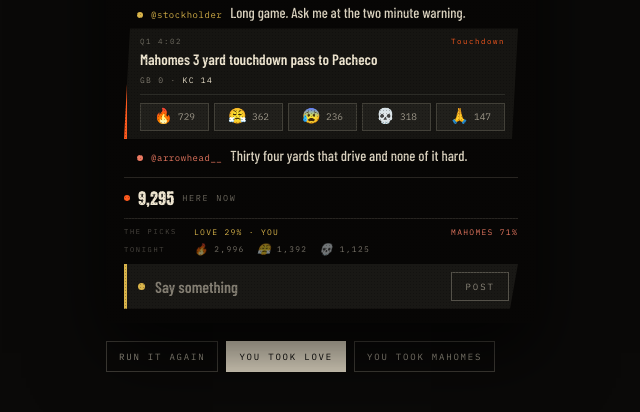
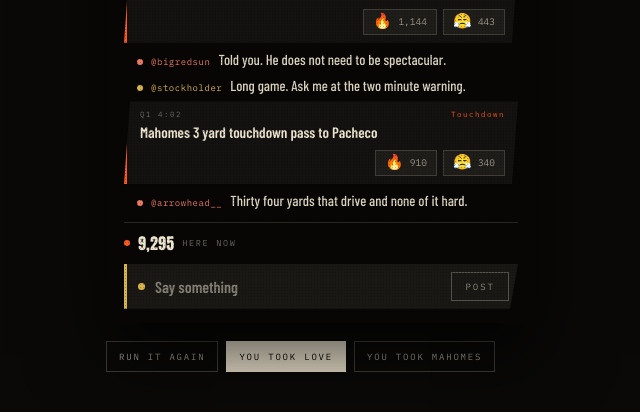
Before and after one commit to cameronkashani/lfs-demo, a plain HTML site: page live/index.html in a window 1280 px wide. Shown: the part 498-910 px from the top of the page, without its empty margins (319-959 px from the left). Drawn offline with Linux system fonts and the light colour scheme.

Commit message:
Two reactions, and cut the rest of the chrome

```diff
--- a/live/index.html
+++ b/live/index.html
@@ -202,9 +202,9 @@ body{background:#0A0908;color:var(--bone);
   clip-path:polygon(0 0,100% 0,calc(100% - 4px) 100%,0 100%)}
 .stakes.risk .st-l .tag{background:var(--risk)}
 .st-m{width:1px;background:rgba(237,228,207,.14);flex-shrink:0}
-.st-r{flex-shrink:0;text-align:right}
+.st-r{flex-shrink:0;text-align:right;align-self:center}
 .st-r b{display:block;font-family:'Anton',sans-serif;font-weight:400;font-size:22px;
-  line-height:1.1;margin:5px 0 4px;color:var(--mypc)}
+  line-height:1.1;margin:0 0 4px;color:var(--mypc)}
 .st-r em{font-style:normal;display:block;font-size:8px;letter-spacing:.18em;
   text-transform:uppercase;color:var(--flare)}
 .stakes.risk .st-r em{color:var(--risk)}
@@ -216,7 +216,7 @@ body{background:#0A0908;color:var(--bone);
   mask-image:linear-gradient(180deg,transparent 0,#000 16px)}
 .feed::-webkit-scrollbar{display:none}
 
-.play{flex-shrink:0;background:rgba(237,228,207,.065);color:var(--bone);
+.play{flex-shrink:0;background:rgba(237,228,207,.055);color:var(--bone);
   border-left:3px solid var(--flare);
   clip-path:polygon(6px 0,100% 0,calc(100% - 6px) 100%,0 100%);
   padding:8px 13px 8px;box-shadow:2px 2px 0 rgba(0,0,0,.55);
@@ -242,18 +242,19 @@ body{background:#0A0908;color:var(--bone);
    answer was the obvious thing: emoji with counts. It needs no explaining, it costs one
    thumb, and everybody already knows how it works.
 
-   The counts are the interesting part. They are seeded from BOTH sides of the room, so a
-   Love touchdown lights the fire for the twenty nine percent and the skull for the seventy
-   one at the same time. The mix under a play is the split reacting, which is a thing you
-   cannot get from a single number. */
-.rx{display:flex;gap:5px;margin-top:9px;padding-top:8px;
-  border-top:1px solid rgba(237,228,207,.10)}
-.play.turn .rx{border-top-color:rgba(11,7,5,.16)}
-.rx button{flex:1;display:flex;align-items:center;justify-content:center;gap:5px;
+   The counts are the interesting part. They are seeded from BOTH sides of the room: the
+   fire belongs to whoever the play just helped and the shrug to whoever it just hurt, so
+   the pair under a play is the split reacting and the bigger number tells you who is happy
+   without spending a word on it. */
+/* Two full width bars under every line put a lot of grey weight into a feed that is
+   supposed to read as text. Compact chips, hung on the right, do the same job and let the
+   slab stay a sentence with something small attached to it. */
+.rx{display:flex;gap:6px;margin-top:8px;justify-content:flex-end}
+.rx button{flex:0 0 auto;min-width:60px;display:flex;align-items:center;justify-content:center;gap:6px;
   background:rgba(237,228,207,.05);border:1px solid rgba(237,228,207,.16);
-  padding:5px 2px 6px;cursor:pointer;line-height:1;
+  padding:4px 9px 5px;cursor:pointer;line-height:1;
   transition:background .16s ease,border-color .16s ease,transform .12s ease}
-.play.turn .rx button{background:rgba(11,7,5,.05);border-color:rgba(11,7,5,.18)}
+.play.turn .rx button{background:rgba(11,7,5,.06);border-color:rgba(11,7,5,.2)}
 .rx .e{font-size:15px;line-height:1;
   font-family:'Apple Color Emoji','Segoe UI Emoji','Noto Color Emoji',sans-serif}
 .rx b{font-family:'IBM Plex Mono',monospace;font-weight:400;font-size:9.5px;
@@ -307,24 +308,6 @@ body{background:#0A0908;color:var(--bone);
 .pres .d{margin-left:auto;color:var(--flare);opacity:0;transition:opacity .5s ease}
 .pres .d.show{opacity:1}
 
-/* THE PICKS CANNOT MOVE AND THE NOISE CAN. Putting them one above the other is the whole
-   argument: the top row is what everybody committed to before kickoff and is now frozen,
-   the bottom row is the same room in real time. A bar that shifts under a number that
-   cannot is more interesting than either on its own. */
-.foot{flex-shrink:0;padding-top:8px;margin-top:8px;
-  border-top:1px solid rgba(237,228,207,.14);font-size:8px;letter-spacing:.16em}
-.foot .fr{display:flex;align-items:center;gap:10px;margin-top:7px}
-.foot .fr:first-child{margin-top:0}
-.foot .fk{flex-shrink:0;width:60px;text-transform:uppercase;color:rgba(237,228,207,.3);
-  font-size:7px;letter-spacing:.24em}
-.foot .picks{flex:1;display:flex;justify-content:space-between}
-.foot .a{color:var(--pcA)} .foot .b{color:var(--pcB)}
-.nbar{flex:1;display:flex;height:7px;gap:2px;transform:skewX(-24deg)}
-.nbar i{display:block;transition:width .7s cubic-bezier(.3,.9,.3,1)}
-.nbar .na{background:var(--pcA)} .nbar .nb2{background:var(--pcB)}
-.foot .nnum{flex-shrink:0;font-variant-numeric:tabular-nums;color:rgba(237,228,207,.55)}
-.foot .nnum b{font-weight:400}
-
 .say{flex-shrink:0;display:flex;align-items:center;gap:10px;margin-top:9px;
   padding:8px 9px 8px 11px;background:rgba(237,228,207,.08);
   border-left:3px solid var(--mypc);
@@ -370,7 +353,6 @@ body{background:#0A0908;color:var(--bone);
       </div>
       <div class="st-m"></div>
       <div class="st-r">
-        <i>Your card</i>
         <b id="stTier">RARE</b>
         <em id="stPct">50% to mint</em>
       </div>
@@ -382,17 +364,6 @@ body{background:#0A0908;color:var(--bone);
       <span class="blip" id="presBlip"></span>
       <b id="presN">8,200</b><span>here now</span>
       <span class="d" id="presD"></span>
-    </div>
-
-    <div class="foot">
-      <div class="fr">
-        <span class="fk">The picks</span>
-        <span class="picks"><span class="a" id="splitA">LOVE 29%</span><span class="b" id="splitB">MAHOMES 71%</span></span>
-      </div>
-      <div class="fr">
-        <span class="fk">Tonight</span>
-        <span class="tally" id="tally"></span>
-      </div>
     </div>
 
     <form class="say" id="say" autocomplete="off">
@@ -477,28 +448,23 @@ function qAt(n){const c=GAME.clock[n];
   return{q:+m[1],p:clamp(1-((+m[2])+(+m[3])/60)/15,0,1)};}
 
 /* ---------- reactions ----------
-   Five, in surrogate escapes rather than literal characters so the file stays pure ASCII
+   Two, in surrogate escapes rather than literal characters so the file stays pure ASCII
    and cannot be mangled by whatever charset the page is served under. That has already
    bitten once here: an apostrophe came back as three characters.
      fire   he is cooking
      smug   not worried
-     sweat  starting to feel it
-     skull  that is the game
-     pray   nothing left but hope                                                        */
+   There were five for a pass and five was four too many. The pair is enough because it is
+   not a mood board, it is the two sides of the room answering each other. */
 const RX=[
-  {k:'fire', e:'\uD83D\uDD25'},
-  {k:'smug', e:'\uD83D\uDE24'},
-  {k:'sweat',e:'\uD83D\uDE30'},
-  {k:'skull',e:'\uD83D\uDC80'},
-  {k:'pray', e:'\uD83D\uDE4F'},
+  {k:'fire', e:'\uD83D\uDD25'},   // he is cooking
+  {k:'smug', e:'\uD83D\uDE24'},   // not worried
 ];
-const TALLY={fire:0,smug:0,sweat:0,skull:0,pray:0};
+const TALLY={fire:0,smug:0};
 const climbing=[];
 
-/* Both sides react to every play. Whoever the play helped brings the fire and the shrug;
-   whoever it hurt brings the skull, the sweat and the prayer. The side counts are taken to
-   a fractional power because a small crowd is not a quiet one: twenty nine percent who
-   backed the underdog react harder per head than the seventy one who took the chalk. */
+/* Both sides react to every play. The side counts are taken to a fractional power because
+   a small crowd is not a quiet one: twenty nine percent who backed the underdog react
+   harder per head than the seventy one who took the chalk. */
 function seedRx(n){
   const L=GAME.line[n];
   const size=L.s==='td'?1:L.s==='fg'?.58:.34;
@@ -507,21 +473,11 @@ function seedRx(n){
   const up=L.w==='a'?SIDE.LOVE.share:SIDE.MAHOMES.share;
   const dn=100-up;
   const w=x=>Math.pow(x/100,.42);
-  /* DESPAIR IS NOT PER PLAY, IT IS POSITIONAL. Weighting the skull purely by crowd size
-     made it beat the fire on your own touchdown, because the side that just lost ground is
-     the bigger one. That reads awfully and it is also wrong: one score does not bury a man
-     who is still ahead. So the negative set scales with how much trouble the hurt side is
-     actually in, taken off the same odds the card uses. Early, when Love backers are at
-     twenty percent, a Mahomes score brings the skull out. Late, with Love in front, the
-     same score barely raises a sweat. */
   const hurt=L.w==='a'?'b':'a';
   const trouble=clamp(1-oddsSide(hurt,n)/55,0,1);
   const base=2600*size*spec, j=()=>.85+Math.random()*.3;
-  return {fire :Math.round(base*w(up)*1.25*j()),
-          smug :Math.round(base*w(up)*0.50*j()),
-          sweat:Math.round(base*w(dn)*(0.30+0.55*trouble)*j()),
-          skull:Math.round(base*w(dn)*(0.25+0.90*trouble)*j()),
-          pray :Math.round(base*w(dn)*(0.15+0.45*trouble)*j())};
+  return {fire:Math.round(base*w(up)*1.25*j()),
+          smug:Math.round(base*w(dn)*(0.45+0.75*trouble)*j())};
 }
 function rxRow(n){
   const target=seedRx(n), row=document.createElement('div');
@@ -561,11 +517,7 @@ setInterval(()=>{
     if(pr>=1&&!live)climbing.splice(x,1);
   }
 },180);
-function tally(){
-  const top=RX.slice().sort((a,b)=>TALLY[b.k]-TALLY[a.k]).slice(0,3);
-  el('tally').innerHTML=top.map(r=>
-    '<span><i class="e">'+r.e+'</i><b>'+nf(TALLY[r.k])+'</b></span>').join('');
-}
+function tally(){}   // the night's running tally was one readout too many
 
 /* ---------- presence ---------- */
 function bump(n){ pres+=n;
@@ -593,8 +545,6 @@ function setSide(p){
   el('manA').classList.toggle('mine',p==='LOVE');
   el('manB').classList.toggle('mine',p==='MAHOMES');
   el('stTier').textContent=S.tier;
-  el('splitA').textContent='LOVE 29%'+(p==='LOVE'?' \u00B7 YOU':'');
-  el('splitB').textContent='MAHOMES 71%'+(p==='MAHOMES'?' \u00B7 YOU':'');
 }
 
 function head(n){
@@ -643,7 +593,7 @@ function step(){
   d.innerHTML='<div class="stamp"><span>'+GAME.clock[i]+'</span>'+
               (flag?'<span class="flag">'+flag+'</span>':'')+'</div>'+
               '<span class="txt">'+(turned?'\u25B2 ':'')+L.t+'</span>'+
-              (L.s?'<span class="sc">'+scline(i)+'</span>':'');
+              '';
   d.appendChild(rxRow(i));
   add(d);
 
@@ -660,8 +610,6 @@ function step(){
 
   head(i);
 }
-function scline(n){const g=GAME.gb[n],k=GAME.kc[n];
-  return (g>=k?'<b>GB '+g+'</b>':'GB '+g)+' \u00B7 '+(k>=g?'<b>KC '+k+'</b>':'KC '+k);}
 
 function run(){
   clearInterval(timer); timer=null;
```
